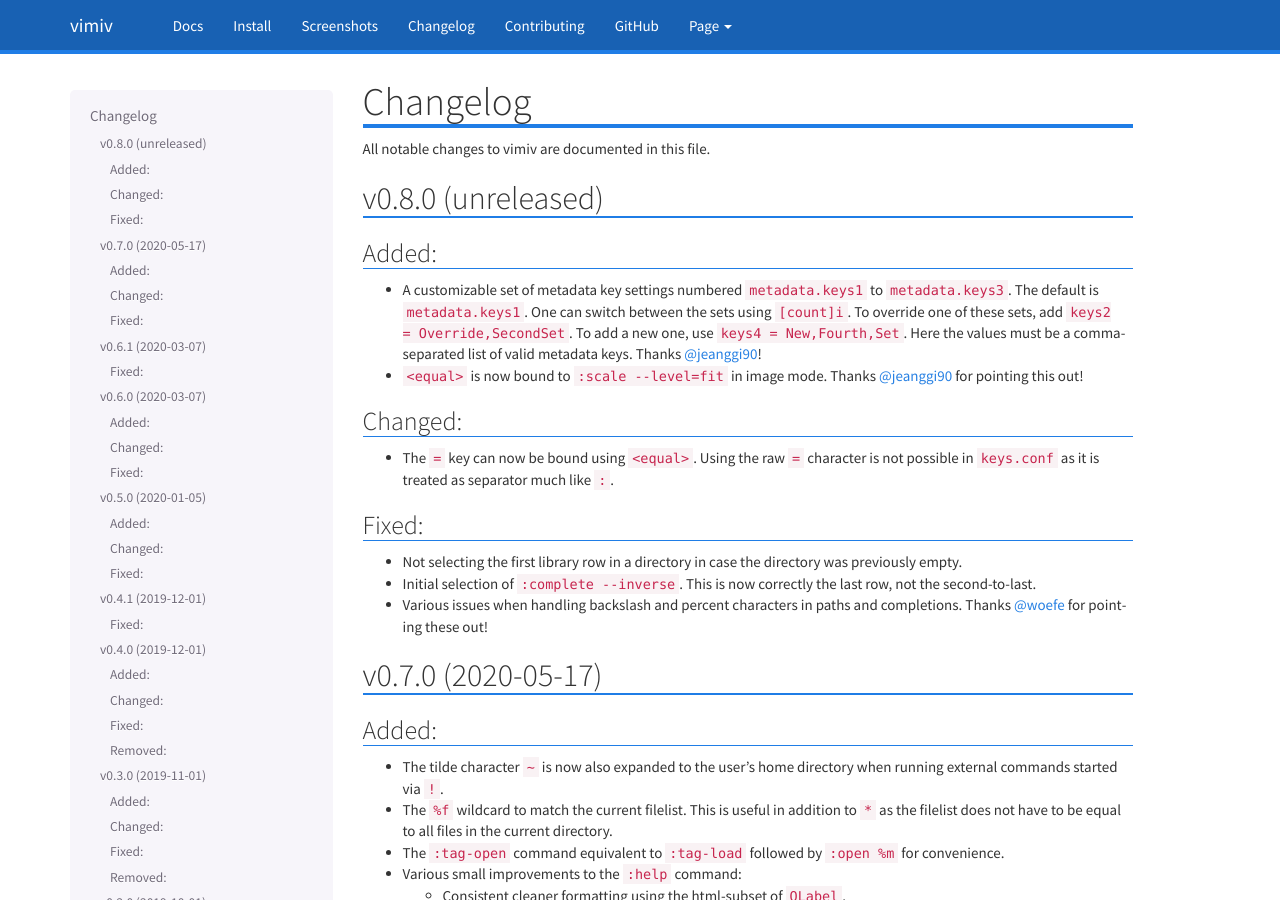
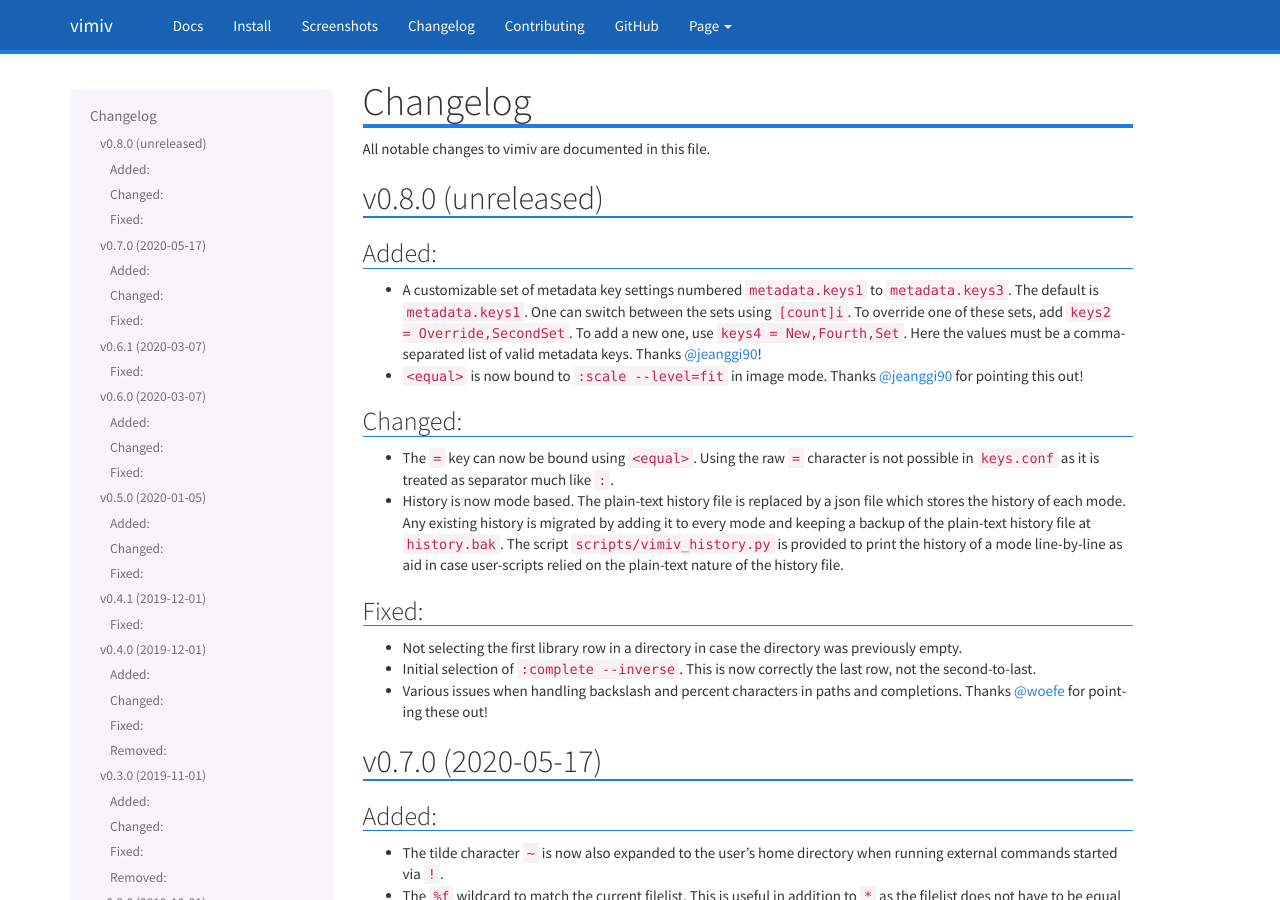
Before and after one commit to karlch/vimiv-qt, a Sphinx documentation site: the page built from docs/changelog.rst, in a window 1280 px wide and 900 px high. Built offline with Sphinx 7.4.7, drawn with Linux system fonts in a browser that asks for light colours.

Commit message:
Update changelog for mode-based history

```diff
--- a/docs/changelog.rst
+++ b/docs/changelog.rst
@@ -23,6 +23,12 @@
 
 * The ``=`` key can now be bound using ``<equal>``. Using the raw ``=`` character is not
   possible in ``keys.conf`` as it is treated as separator much like ``:``.
+* History is now mode based. The plain-text history file is replaced by a json file
+  which stores the history of each mode. Any existing history is migrated by adding it
+  to every mode and keeping a backup of the plain-text history file at ``history.bak``.
+  The script ``scripts/vimiv_history.py`` is provided to print the history of a mode
+  line-by-line as aid in case user-scripts relied on the plain-text nature of the
+  history file.
 
 Fixed:
 ^^^^^^
```
